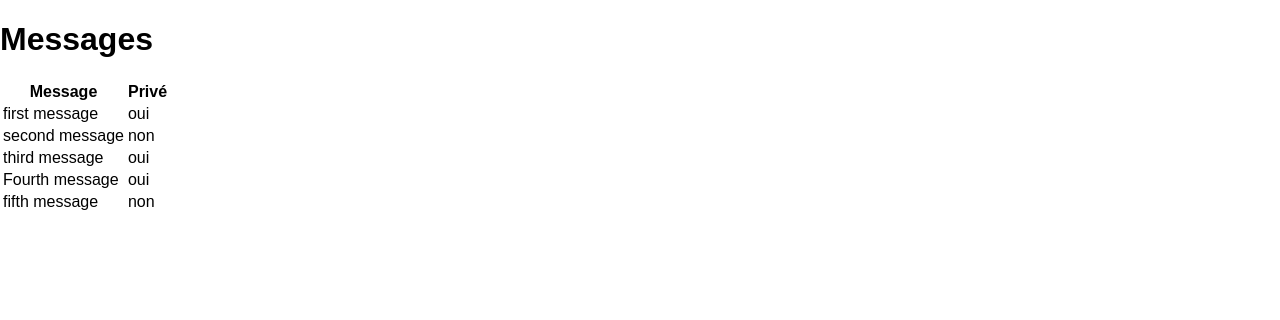
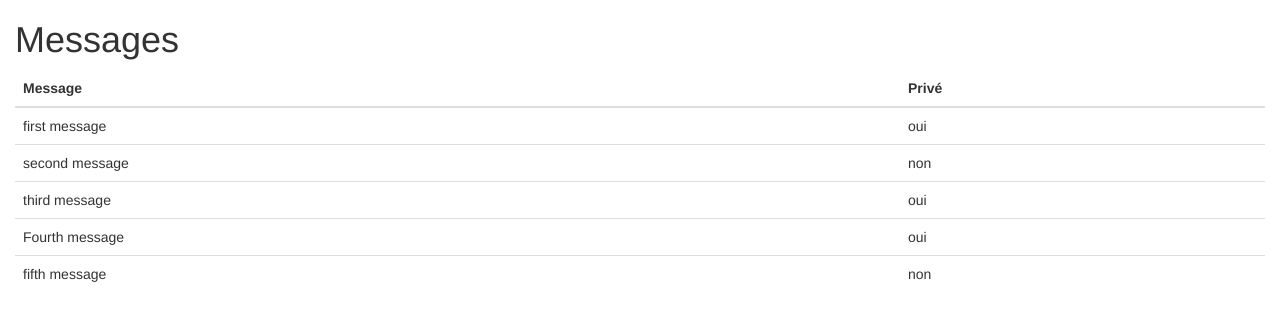
Before and after one commit to andrespi/react-tech-test, a React (Create React App) app: page / in a window 1280 px wide. Shown: the top 320 px of the page. Built offline with nearby package versions, Linux system fonts and the light colour scheme.

Commit message:
add router

```diff
--- a/package.json
+++ b/package.json
@@ -3,9 +3,12 @@
   "version": "0.1.0",
   "private": true,
   "dependencies": {
+    "bootstrap": "^3.3.7",
     "react": "^15.6.1",
     "react-dom": "^15.6.1",
     "react-redux": "^5.0.5",
+    "react-router": "^3.0.2",
+    "react-router-redux": "^4.0.5",
     "react-scripts": "1.0.10",
     "redux": "^3.7.2"
   },
--- a/src/App.js
+++ b/src/App.js
@@ -5,11 +5,9 @@ import './App.css';
 class App extends Component {
   render() {
     return (
-      <div className="App">
-        <p className="App-intro">
-          To get started, edit <code>src/App.js</code> and save to reload.
-        </p>
-      </div>
+        <div className="container-fluid">
+            {this.props.children}
+        </div>
     );
   }
 }
--- a/src/index.js
+++ b/src/index.js
@@ -3,15 +3,18 @@ import ReactDOM from 'react-dom';
 import './index.css';
 import App from './App';
 import MessagesPage from './components/MessagesPage';
+import { Router, browserHistory } from 'react-router';
+import routes from './routes';
 import { Provider } from 'react-redux';
 import Store from './store';
 import registerServiceWorker from './registerServiceWorker';
+import 'bootstrap/dist/css/bootstrap.min.css';
 
 const StoreInstance = Store();
 
 ReactDOM.render(
     <Provider store={StoreInstance}>
-        <MessagesPage/>
+        <Router history={browserHistory} routes={routes}/>
     </Provider>,
     document.getElementById('root'));
 registerServiceWorker();
--- /dev/null
+++ b/src/routes.js
@@ -0,0 +1,11 @@
+import React from 'react';
+import { Route, IndexRoute } from 'react-router';
+import App from './App';
+import MessagesPage from './components/MessagesPage';
+//import AddMessagePage from './components/message/AddMessagePage';
+
+export default (
+    <Route path="/" component={App}>
+        <IndexRoute component={MessagesPage}/>
+    </Route>
+)
```
Also changed, not shown: 1 other file (tests, documents, lock files or other folders).
